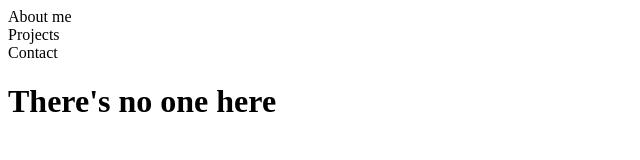
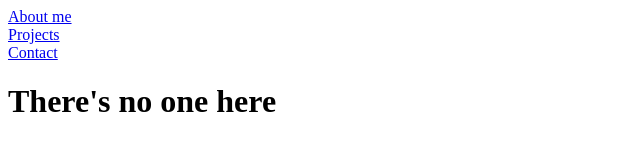
Before and after one commit to Alvryte/alvrytedigitalcv.github.io, a plain HTML site: page contact.html in a window 1280 px wide. Shown: the whole page, without its empty margins (0-640 px from the left). Drawn offline with Linux system fonts and the light colour scheme.

Commit message:
Link to other pages Test

```diff
--- a/contact.html
+++ b/contact.html
@@ -7,11 +7,9 @@
   <body>
 
     <div  class="container">
-
-      <div class="nav-link" style="max-width: 940px;" href="/homepage.html">About me</div>
-      <div class="nav-link" style="max-width: 940px;" href="/projects.html">Projects</div>
-      <div class="nav-link" style="max-width: 940px;">Contact</div>
-
+      <div class="nav-link"><a href="homepage.html">About me</a></div>
+      <div class="nav-link"><a href="projects.html">Projects</a></div>
+      <div class="nav-link"><a href="contact.html">Contact</a></div>
     </div>
 
     <h1>There's no one here</h1>
```
Also changed, not shown: index.html (+3 -3 lines), projects.html (+3 -5 lines).
